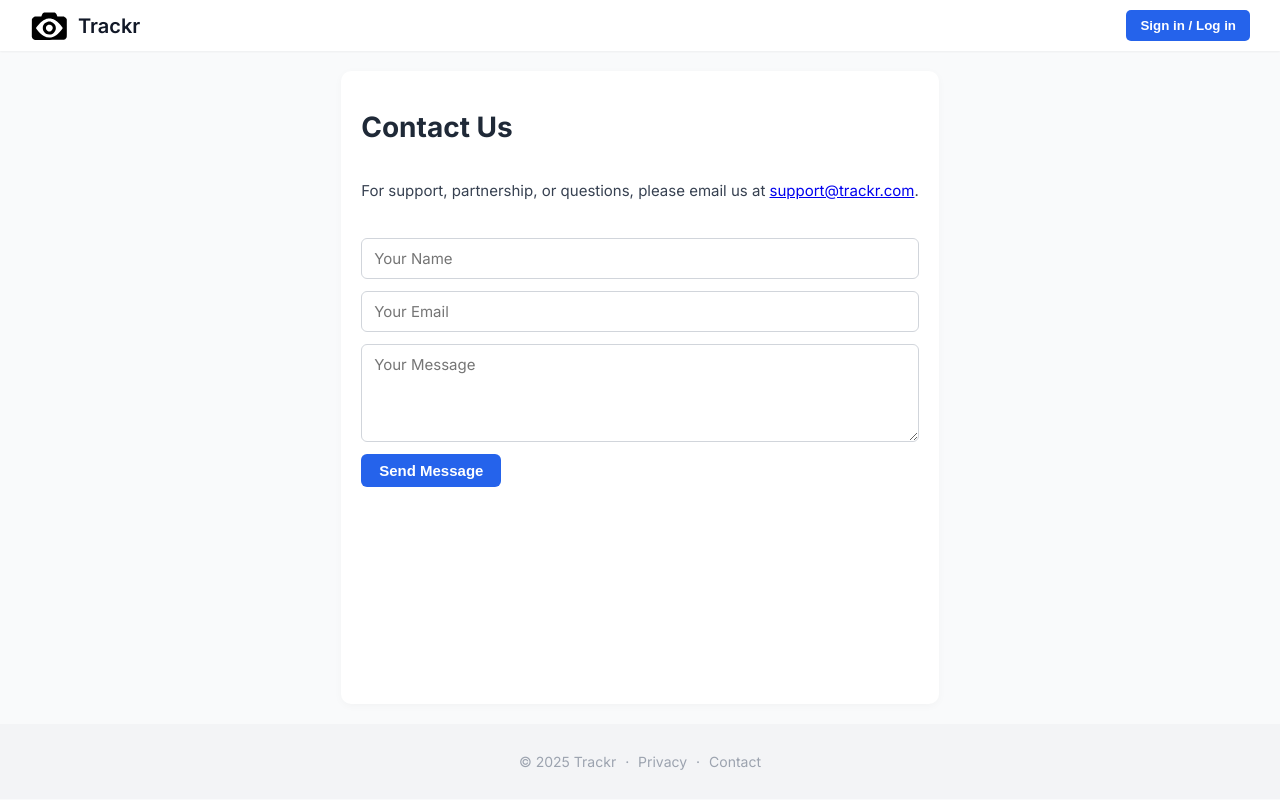
After one commit to danielcaag17/trackr-app, a Django app: page /contact in a window 1280 px wide. The commit adds this page. Run offline with Django 4.2, Linux system fonts and the light colour scheme.

Commit message:
Some useless pages added

```diff
--- a/web/static/css/style.css
+++ b/web/static/css/style.css
@@ -7,9 +7,15 @@ html, body {
     color: #111827;
     /* outline: 5px dashed red; */
     overflow-x: hidden; /* evita scroll horizontal */
-    overflow-y: hidden;
     box-sizing: border-box;
-    scrollbar-width: none;
+    min-height: 100%;
+    display: flex;
+    flex-direction: column;
+    height: 100%;
+}
+
+*, *::before, *::after {
+    box-sizing: border-box;
 }
 
 /* Ocultar scroll bar */
@@ -27,12 +33,14 @@ body::-webkit-scrollbar {
     box-shadow: 0 1px 2px rgba(0,0,0,0.05);
 }
 
-.logo {
+.header .logo a {
     display: flex;
     align-items: center;
+    text-decoration: none;  /* Elimina el subrayado */
+
 }
 
-.logo-img {
+.header .logo-img {
     height: 28px;
     margin-right: 10px;
 }
@@ -60,14 +68,49 @@ body::-webkit-scrollbar {
     cursor: pointer;
 }
 
-.main-section {
+/* Base para cualquier sección principal */
+.main-wrapper {
     display: flex;
     padding: 10px 40px;
-    min-height: unset;
+    overflow-x: hidden;
+    box-sizing: border-box;
+}
+
+/* Estilo tipo "landing", centrado */
+.main-wrapper.centered {
     justify-content: center;
     align-items: center;
-    position: relative;
-    overflow-x: hidden;
+    display: flex;
+    min-height: calc(100vh - 52px - 75px); /* altura total de viewport - header - footer */
+}
+
+/* Estilo tipo "contenido", como about/legal/contact */
+.main-wrapper.boxed {
+    flex-direction: column;
+    max-width: 700px;
+    margin: 20px auto;
+    padding: 20px;
+    background-color: white;
+    border-radius: 10px;
+    box-shadow: 0 2px 8px rgba(0, 0, 0, 0.03);
+    text-align: left;
+    display: flex;
+    min-height: calc(100vh - 40px - 52px - 75px); /* altura total de viewport - header - footer */
+}
+
+/* ABOUT */
+.main-wrapper.boxed.about-page {
+    overflow: hidden; /* evita scroll innecesario */
+}
+
+/* LEGAL (sin cambios porque está bien) */
+.main-wrapper.boxed.legal-page {
+    /* Solo para mantener uniformidad si se desea algo en el futuro */
+}
+
+/* CONTACT */
+.main-wrapper.boxed.contact-page {
+    overflow: hidden; /* evita scroll innecesario */
 }
 
 /* Centro */
@@ -76,6 +119,7 @@ body::-webkit-scrollbar {
     text-align: center;
     margin-top: 0;
     padding-top: 0;
+    width: 100%;
 }
 
 .main-title {
@@ -180,3 +224,49 @@ body::-webkit-scrollbar {
 .footer a:hover {
     text-decoration: underline;
 }
+
+.page-title {
+    font-size: 28px;
+    font-weight: 700;
+    margin-bottom: 20px;
+    color: #1f2937;
+}
+
+.page-description {
+    font-size: 15px;
+    color: #374151;
+    margin-bottom: 15px;
+    line-height: 1.6;
+}
+
+.contact-form {
+    display: flex;
+    flex-direction: column;
+    gap: 12px;
+    margin-top: 20px;
+}
+
+.contact-form input,
+.contact-form textarea {
+    padding: 10px 12px;
+    border: 1px solid #d1d5db;
+    border-radius: 6px;
+    font-size: 15px;
+    font-family: 'Inter', sans-serif;
+}
+
+.contact-form button {
+    align-self: flex-start;
+    background-color: #2563eb;
+    color: white;
+    padding: 8px 18px;
+    font-size: 15px;
+    font-weight: 600;
+    border: none;
+    border-radius: 6px;
+    cursor: pointer;
+}
+
+.contact-form button:hover {
+    background-color: #1e40af;
+}
--- /dev/null
+++ b/web/templates/contact.html
@@ -0,0 +1,29 @@
+{% load static %}
+<!DOCTYPE html>
+<html lang="en">
+<head>
+    <meta charset="UTF-8">
+    <title>Contact - Trackr</title>
+    <link rel="stylesheet" href="{% static 'css/style.css' %}">
+    <link href="https://fonts.googleapis.com/css2?family=Inter:wght@400;600;700&display=swap" rel="stylesheet">
+</head>
+
+<body>
+    {% include 'header.html' %}
+
+    <main class="main-wrapper boxed contact-page">
+        <h1 class="page-title">Contact Us</h1>
+        <p class="page-description">
+            For support, partnership, or questions, please email us at <a href="mailto:support@trackr.com">support@trackr.com</a>.
+        </p>
+        <form class="contact-form">
+            <input type="text" placeholder="Your Name" required>
+            <input type="email" placeholder="Your Email" required>
+            <textarea placeholder="Your Message" rows="4" required></textarea>
+            <button type="submit">Send Message</button>
+        </form>
+    </main>
+
+    {% include 'footer.html' %}
+</body>
+</html>
--- /dev/null
+++ b/web/templates/footer.html
@@ -0,0 +1,4 @@
+{% load static %}
+<footer class="footer">
+        <p><a href="/about">© 2025 Trackr</a> · <a href="/legal">Privacy</a> · <a href="/contact">Contact</a></p>
+</footer>
--- /dev/null
+++ b/web/templates/header.html
@@ -0,0 +1,12 @@
+{% load static %}
+<header class="header">
+        <div class="logo">
+            <a href="/">
+                <img src="{% static 'logo.svg' %}" alt="Logo" class="logo-img">
+                <span class="logo-text">Trackr</span>
+            </a>
+        </div>
+        <div class="menu">
+            <button class="auth-btn">Sign in / Log in</button>
+        </div>
+</header>
--- a/web/urls.py
+++ b/web/urls.py
@@ -1,6 +1,9 @@
 from django.urls import path
-from .views import home
+from . import views
 
 urlpatterns = [
-    path('', home),
+    path('', views.home),
+    path('about', views.about),
+    path('legal', views.legal),
+    path('contact', views.contact),
 ]
--- a/web/views.py
+++ /dev/null
@@ -1,6 +0,0 @@
-from django.shortcuts import render
-
-
-# Create your views here.
-def home(request):
-    return render(request, 'home.html')
--- /dev/null
+++ b/web/views/__init__.py
@@ -0,0 +1 @@
+from .views import home, about, legal, contact
--- /dev/null
+++ b/web/views/views.py
@@ -0,0 +1,18 @@
+from django.shortcuts import render
+
+
+# Create your views here.
+def home(request):
+    return render(request, 'home.html')
+
+
+def about(request):
+    return render(request, 'about.html')
+
+
+def legal(request):
+    return render(request, 'legal.html')
+
+
+def contact(request):
+    return render(request, 'contact.html')
```
Also changed, not shown: web/static/js/adjust_window.js (deleted, +0 -14 lines), web/templates/about.html (added, +26 -0 lines), web/templates/home.html (+3 -15 lines), web/templates/legal.html (added, +26 -0 lines).
